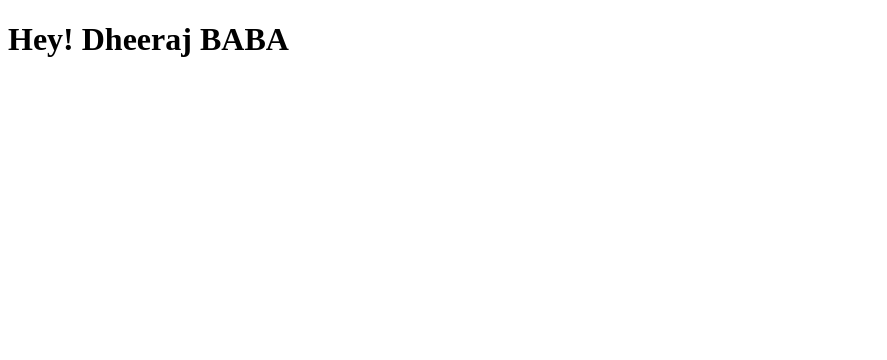
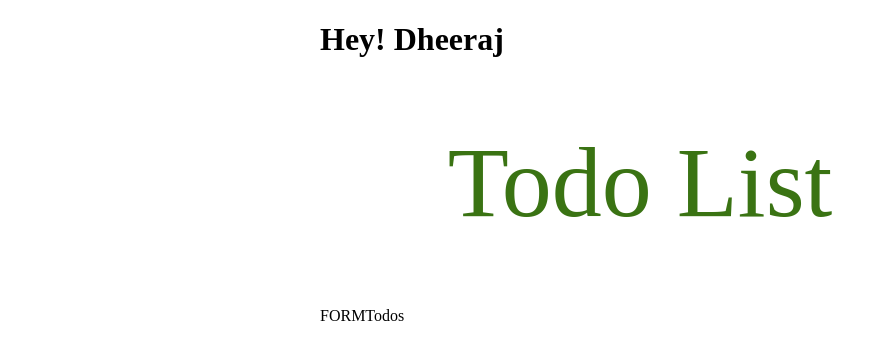
Before and after one commit to Dmusketeer/MERN, a React (Create React App) app in the folder todo/frontend/: page / in a window 1280 px wide. Shown: the top 360 px of the page, without its empty margins (0-887 px from the left). Built offline with nearby package versions, Linux system fonts and the light colour scheme.

Commit message:
working on frontend

```diff
--- /dev/null
+++ b/todo/frontend/src/App.css
@@ -0,0 +1,15 @@
+
+body {
+  width: 50%;
+  margin: 0 auto;
+}
+
+header {
+  text-align: center;
+}
+
+header h1 {
+  font-size: 100px;
+  color: #3a7313;
+  font-weight: 200;
+}
--- a/todo/frontend/src/App.js
+++ b/todo/frontend/src/App.js
@@ -1,17 +1,17 @@
-import react, { Component } from "react";
+import React from "react";
+import Header from "./Components/Header";
+import TodoForm from "./Components/TodoForm";
+import Todos from "./Components/Todos";
+import "./App.css";
+const App = () => {
+  return (
+    <>
+      <h1> Hey! Dheeraj</h1>
+      <Header />
+      <TodoForm />
+      <Todos />
+    </>
+  );
+};
 
-// functional components:
-
-// const App=()=>{
-//     return(
-//         <h1>Hey! Dheeraj</h1>
-//     )
-// }
-
-// class commponent
-class App extends Component {
-  render() {
-    return <h1>Hey! Dheeraj BABA</h1>;
-  }
-}
 export default App;
--- /dev/null
+++ b/todo/frontend/src/Components/Header.js
@@ -0,0 +1,11 @@
+import React from "react";
+
+const Header = () => {
+  return (
+    <header>
+      <h1>Todo List</h1>
+    </header>
+  );
+};
+
+export default Header;
--- /dev/null
+++ b/todo/frontend/src/Components/TodoForm.js
@@ -0,0 +1,7 @@
+import React from "react";
+
+const TodoForm = () => {
+  return <>FORM</>;
+};
+
+export default TodoForm;
--- /dev/null
+++ b/todo/frontend/src/Components/Todos.js
@@ -0,0 +1,7 @@
+import React from "react";
+
+const Todos = () => {
+  return <>Todos</>;
+};
+
+export default Todos;
--- /dev/null
+++ b/todo/frontend/src/index.css
@@ -0,0 +1,13 @@
+body {
+  margin: 0;
+  font-family: -apple-system, BlinkMacSystemFont, 'Segoe UI', 'Roboto', 'Oxygen',
+    'Ubuntu', 'Cantarell', 'Fira Sans', 'Droid Sans', 'Helvetica Neue',
+    sans-serif;
+  -webkit-font-smoothing: antialiased;
+  -moz-osx-font-smoothing: grayscale;
+}
+
+code {
+  font-family: source-code-pro, Menlo, Monaco, Consolas, 'Courier New',
+    monospace;
+}
```
Also changed, not shown: todo/frontend/src/index.js (+4 -4 lines).
